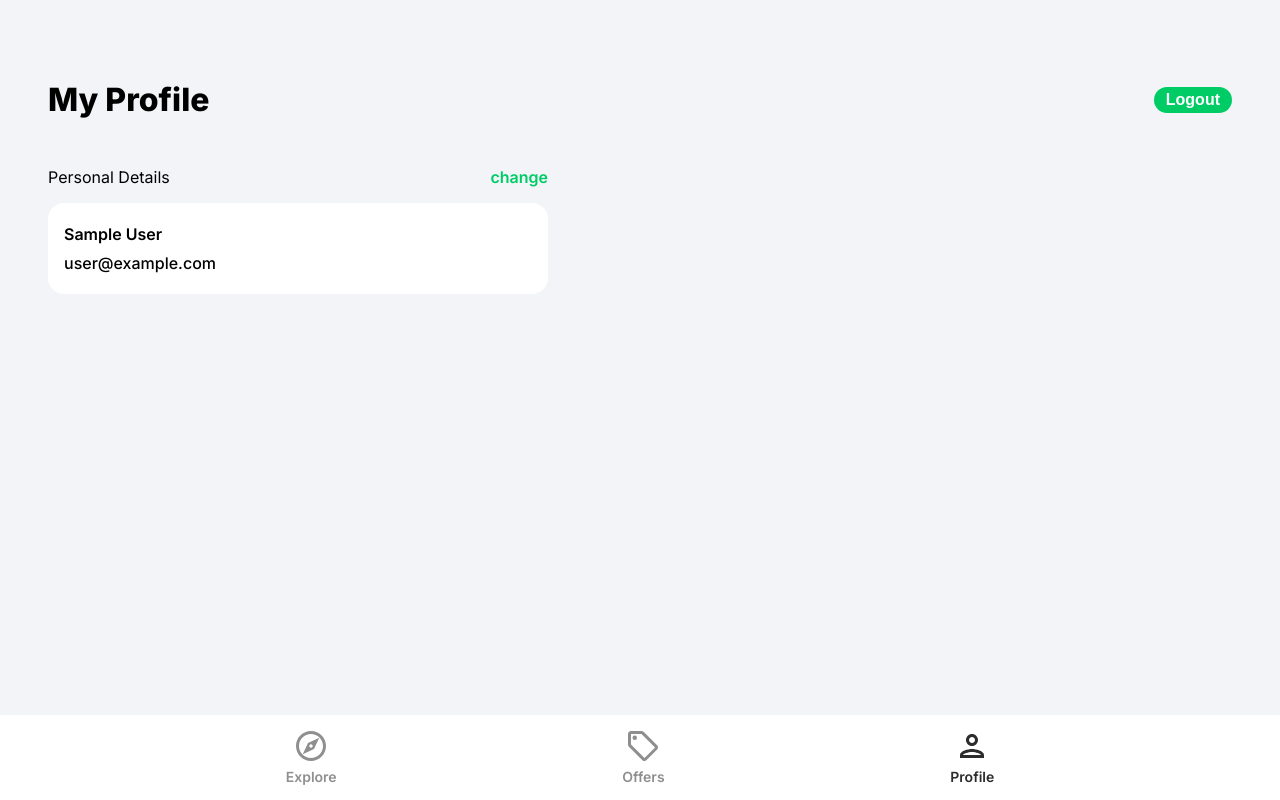
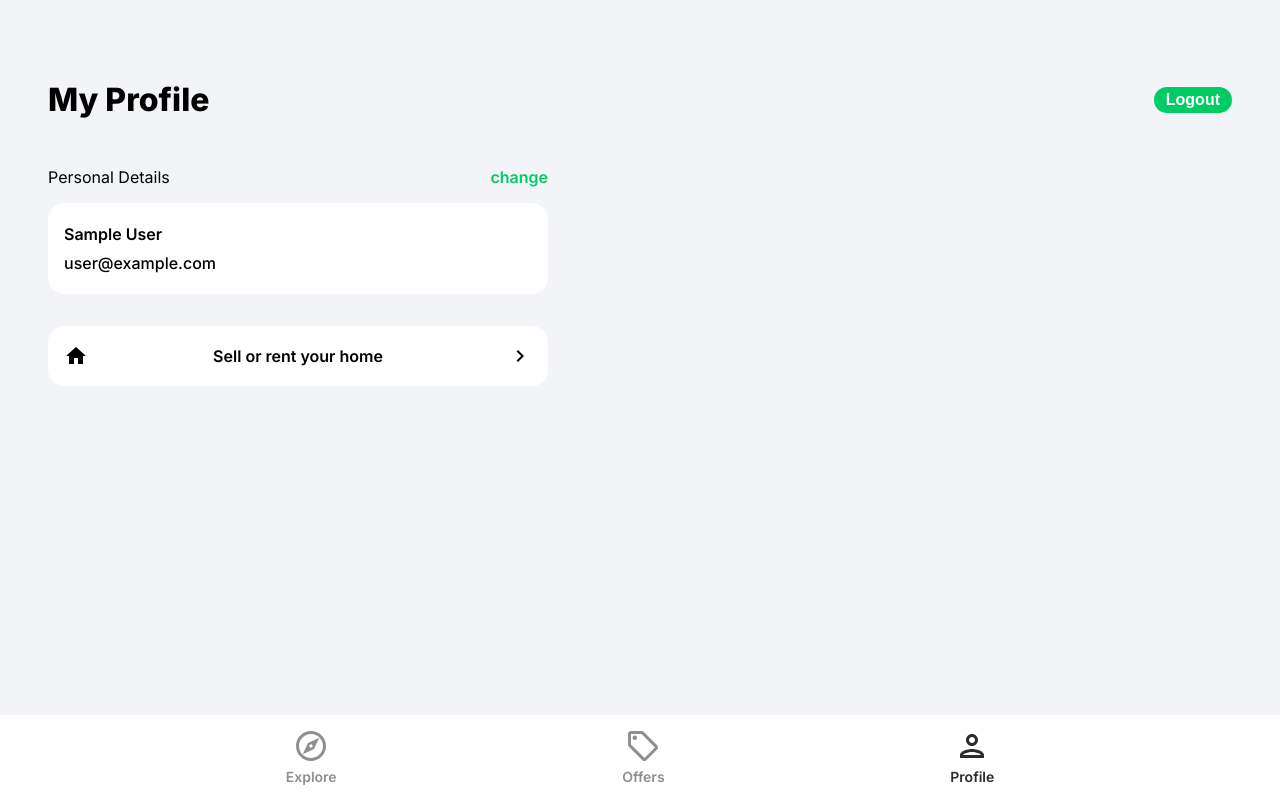
Before and after one commit to Yogesh-10/react-house-market-sell-buy, a React (Create React App) app: page /profile in a window 1280 px wide. Built offline with nearby package versions, Linux system fonts and the light colour scheme; no server answers; sample sign-in values are in the browser's storage; the HTML template or start-up script is replaced by a standard one.

Commit message:
profile page update

```diff
--- a/src/pages/Profile.js
+++ b/src/pages/Profile.js
@@ -1,9 +1,12 @@
 import { useState } from 'react';
+import { Link } from 'react-router-dom';
 import { getAuth, updateProfile } from 'firebase/auth';
 import { updateDoc, doc } from 'firebase/firestore';
 import { db } from '../firebase.config';
 import { useNavigate } from 'react-router-dom';
 import { toast } from 'react-toastify';
+import arrowRight from '../assets/svg/keyboardArrowRightIcon.svg';
+import homeIcon from '../assets/svg/homeIcon.svg';
 
 function Profile() {
 	const auth = getAuth();
@@ -92,6 +95,12 @@
 						/>
 					</form>
 				</div>
+
+				<Link to='/create-listing' className='createListing'>
+					<img src={homeIcon} alt='home' />
+					<p>Sell or rent your home</p>
+					<img src={arrowRight} alt='arrow right' />
+				</Link>
 			</main>
 		</div>
 	);
```
